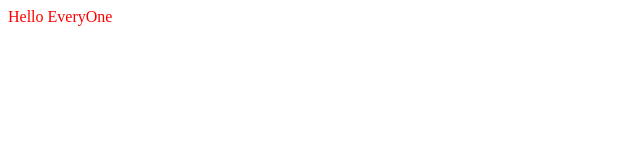
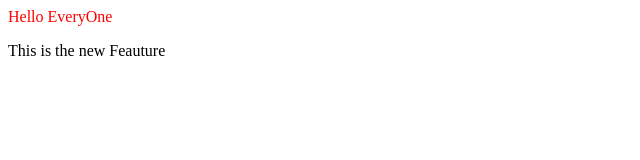
Before and after one commit to ranashubham451/HTML-CODE-, a plain HTML site: page index.html in a window 1280 px wide. Shown: the whole page, without its empty margins (0-640 px from the left). Drawn offline with Linux system fonts and the light colour scheme.

Commit message:
Some Chnges

```diff
--- a/index.html
+++ b/index.html
@@ -1 +1,2 @@
 <p style="color: red;"> Hello EveryOne</p>
+ <p> This is the new Feauture </p>
```
